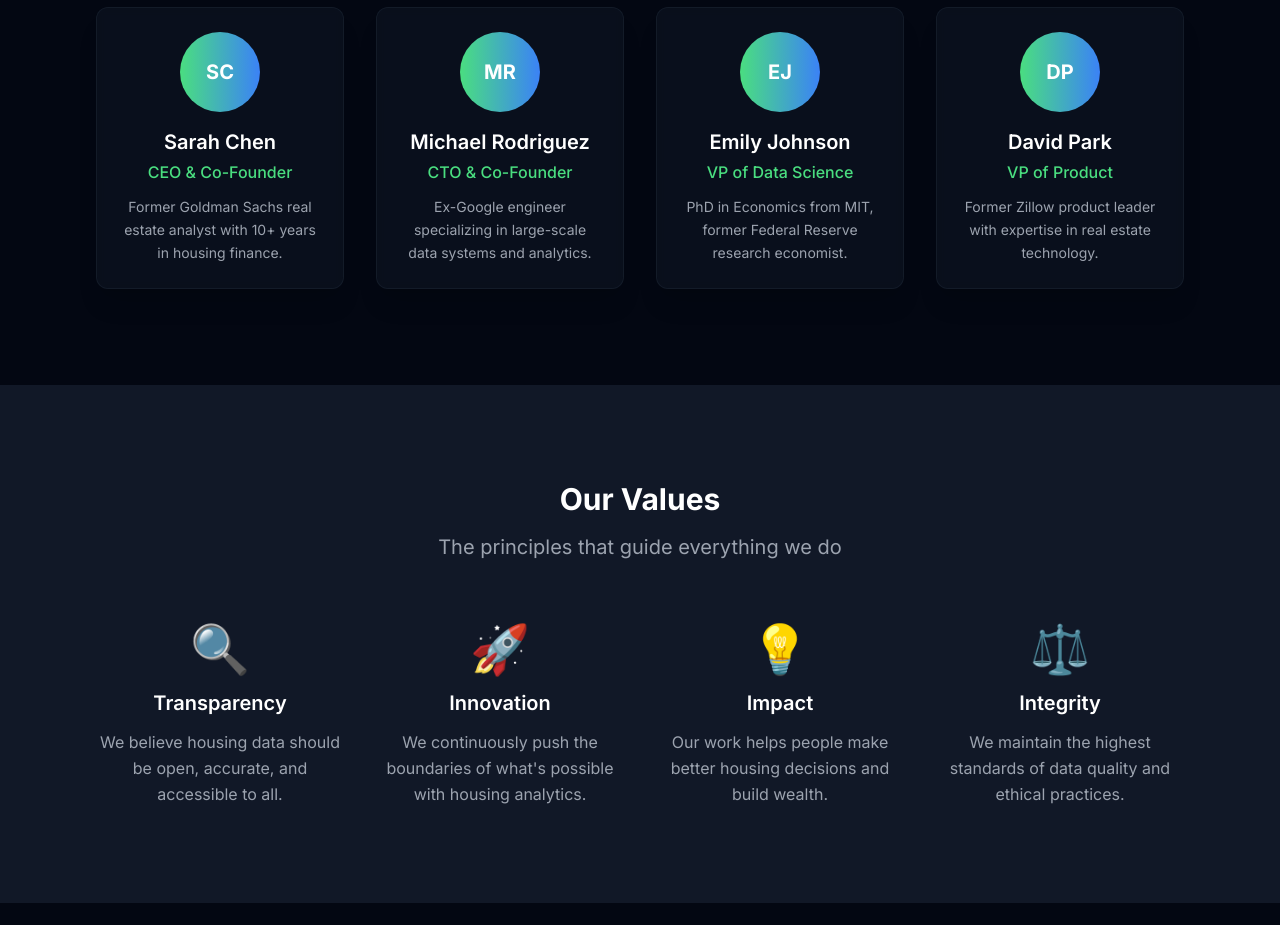
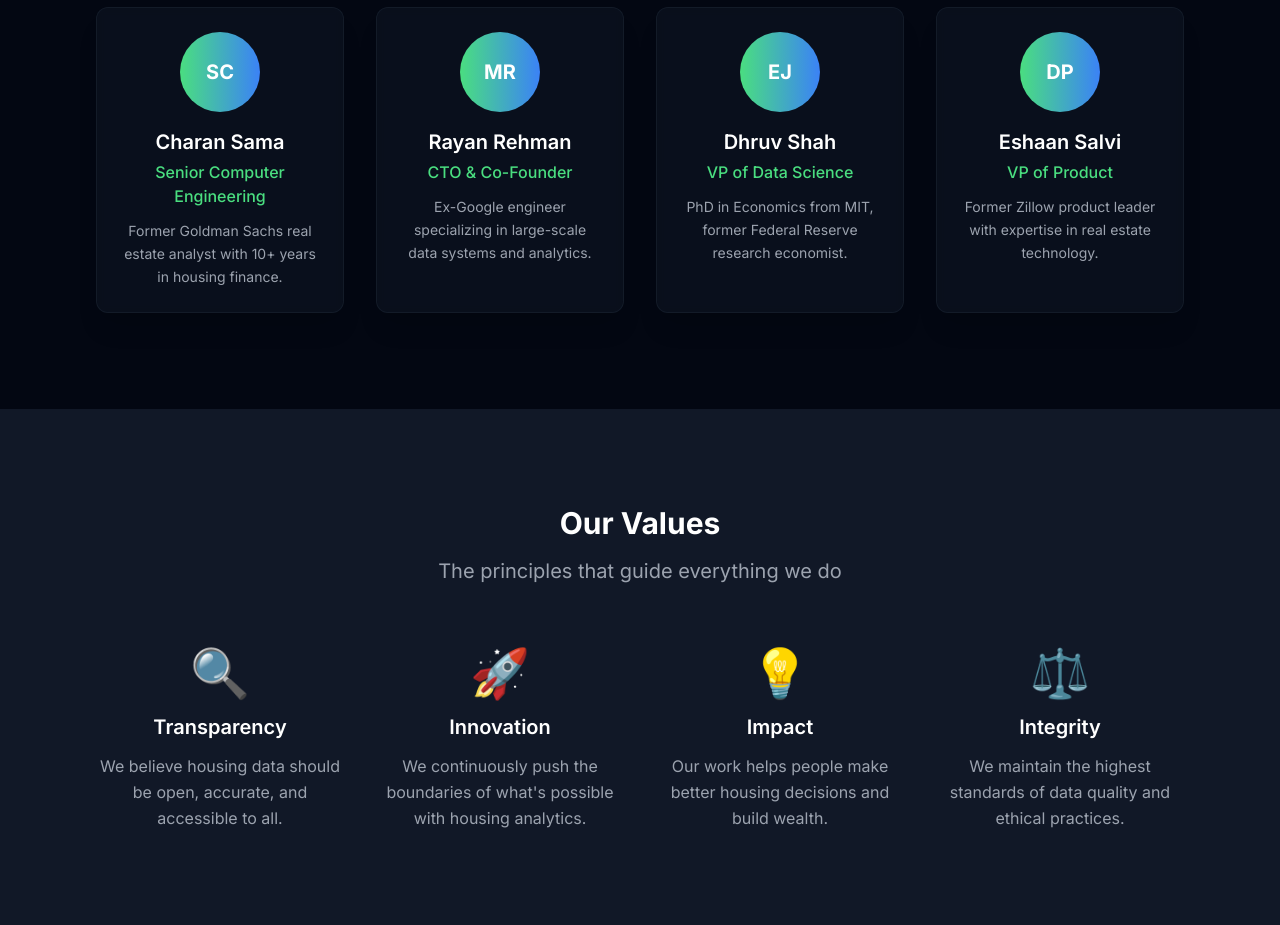
Before and after one commit to rayanrehman4/Derc-VTHax2025, a Next.js app: page /about in a window 1280 px wide. Shown: the part 2180-3105 px from the top of the page. Built offline with nearby package versions, Linux system fonts and the light colour scheme.

Commit message:
Updated about.js

```diff
--- a/pages/about.js
+++ b/pages/about.js
@@ -35,25 +35,25 @@ const timeline = [
 
 const leadership = [
   {
-    name: 'Sarah Chen',
-    role: 'CEO & Co-Founder',
+    name: 'Charan Sama',
+    role: 'Senior Computer Engineering',
     bio: 'Former Goldman Sachs real estate analyst with 10+ years in housing finance.',
     image: 'SC'
   },
   {
-    name: 'Michael Rodriguez',
+    name: 'Rayan Rehman',
     role: 'CTO & Co-Founder',
     bio: 'Ex-Google engineer specializing in large-scale data systems and analytics.',
     image: 'MR'
   },
   {
-    name: 'Emily Johnson',
+    name: 'Dhruv Shah',
     role: 'VP of Data Science',
     bio: 'PhD in Economics from MIT, former Federal Reserve research economist.',
     image: 'EJ'
   },
   {
-    name: 'David Park',
+    name: 'Eshaan Salvi',
     role: 'VP of Product',
     bio: 'Former Zillow product leader with expertise in real estate technology.',
     image: 'DP'
```
